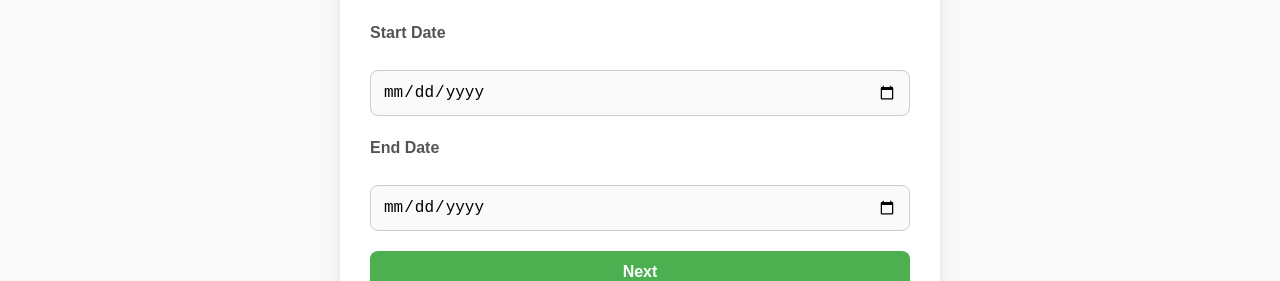
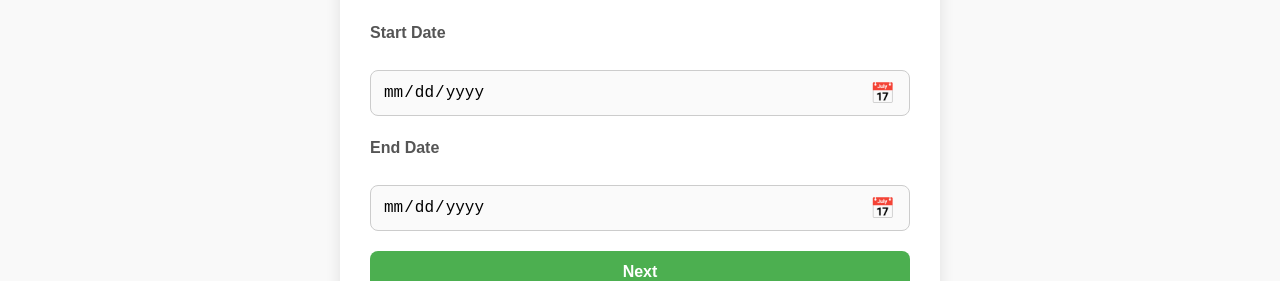
Before and after one commit to alshehrimazen/Cpit-405-Project, a React (Vite) app: page / in a window 1280 px wide. Both pictures are taken after a click on the button "+ Create a Plan". Shown: the part 330-611 px from the top of the page. Built offline with nearby package versions, Linux system fonts and the light colour scheme.

Commit message:
Fixed date logo visibility

```diff
--- a/src/components/Planner.jsx
+++ b/src/components/Planner.jsx
@@ -21,7 +21,9 @@ const Planner = () => {
     }
     if (step === 2) {
       if (!budget || !transportation) {
-        alert("Please fill in Budget and select Transportation before continuing.");
+        alert(
+          "Please fill in Budget and select Transportation before continuing."
+        );
         return;
       }
     }
@@ -68,20 +70,30 @@ const Planner = () => {
           <>
             <h3>Plan Your Umrah Journey</h3>
             <label>Start Date</label>
+            <div className="date-input-container">
               <input
                 type="date"
                 value={startDate}
                 onChange={(e) => setStartDate(e.target.value)}
                 required
               />
+              <span className="calendar-icon">📅</span>
+            </div>
+
             <label>End Date</label>
+            <div className="date-input-container">
               <input
                 type="date"
                 value={endDate}
                 onChange={(e) => setEndDate(e.target.value)}
                 required
               />
-            <button type="button" onClick={handleNext}>Next</button>
+              <span className="calendar-icon">📅</span>
+            </div>
+
+            <button type="button" onClick={handleNext}>
+              Next
+            </button>
           </>
         )}
 
@@ -106,8 +118,12 @@ const Planner = () => {
               min="1"
             />
             <div className="planner-buttons">
-              <button type="button" onClick={handleBack}>Back</button>
-              <button type="button" onClick={handleNext}>Next</button>
+              <button type="button" onClick={handleBack}>
+                Back
+              </button>
+              <button type="button" onClick={handleNext}>
+                Next
+              </button>
             </div>
           </>
         )}
@@ -132,7 +148,9 @@ const Planner = () => {
               <option value="no">No</option>
             </select>
             <div className="planner-buttons">
-              <button type="button" onClick={handleBack}>Back</button>
+              <button type="button" onClick={handleBack}>
+                Back
+              </button>
               <button type="submit">Generate Plan</button>
             </div>
           </>
--- a/src/components/css/Planner.css
+++ b/src/components/css/Planner.css
@@ -92,14 +92,30 @@ html,
   background-color: #45a049;
 }
 
-input[type="date"] {
-  color: black;
+input[type="date"]::-webkit-calendar-picker-indicator {
+  opacity: 0;
+  cursor: pointer;
 }
 
-input[type="date"]::-webkit-calendar-picker-indicator {
-  filter: invert(0);
-  cursor: pointer;
+.date-input-container {
+  position: relative;
+  width: 100%;
 }
+
+.date-input-container input {
+  width: 100%;
+}
+
+.date-input-container .calendar-icon {
+  position: absolute;
+  right: 15px;
+  top: 50%;
+  transform: translateY(-50%);
+  pointer-events: none;
+  font-size: 20px;
+  color: #333;
+}
+
 
 
 
```
Lines whose indentation alone changed are shown as unchanged.
